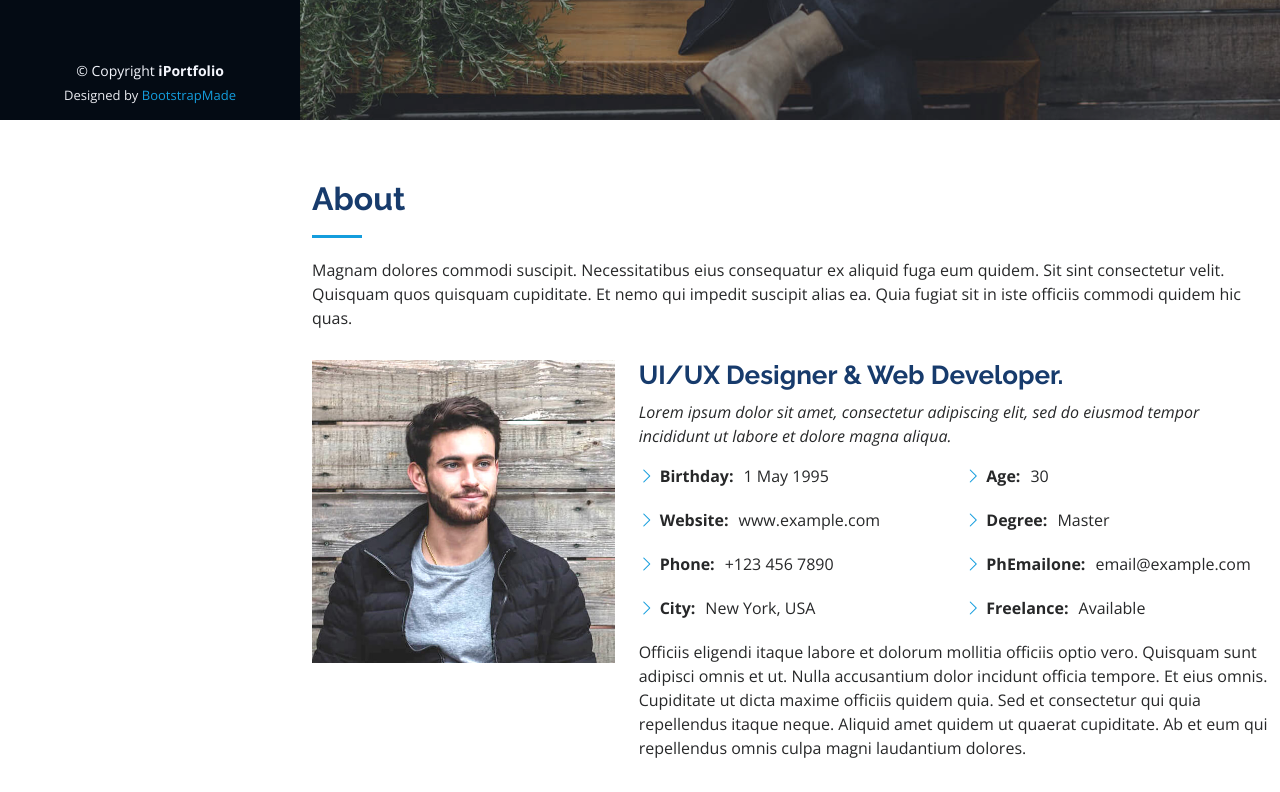
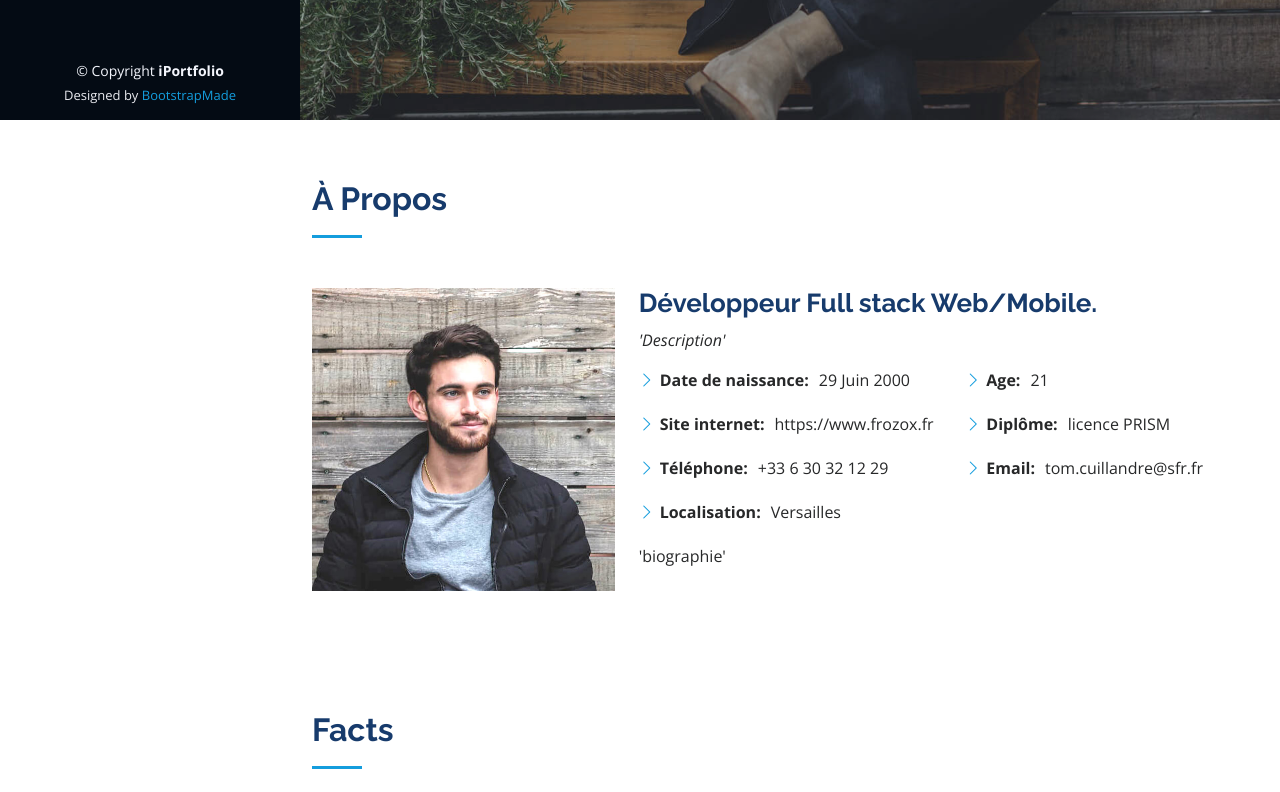
Before and after one commit to Frozox/Portfolio, a React (Create React App) app: page / in a window 1280 px wide. Shown: the part 680-1472 px from the top of the page. Built offline with nearby package versions, Linux system fonts and the light colour scheme.

Commit message:
Passage de la section About en component

```diff
--- a/public/data.json
+++ b/public/data.json
@@ -1,12 +1,15 @@
 {
   "main": {
     "name": "Tom Cuillandre",
+    "birthday": "29 Juin 2000",
+    "age": 21,
+    "degree": "licence PRISM",
     "occupation": "BLS",
-    "description": "",
-    "jobDescription": "",
+    "entitled": "Développeur Full stack Web/Mobile.",
+    "description": "'Description'",
+    "bio": "'biographie'",
     "image": "assets/img/profile-img.jpg",
     "backgroundImage": "",
-    "bio": "",
     "contactmessage": "",
     "email": "tom.cuillandre@sfr.fr",
     "phone": "+33 6 30 32 12 29",
@@ -15,7 +18,7 @@
       "state": "Île-de-France",
       "zip": "78000"
     },
-    "website": "",
+    "website": "https://www.frozox.fr",
     "resumedownload": "",
     "hero": [
       "Designer",
--- a/public/index.html
+++ b/public/index.html
@@ -39,71 +39,8 @@
 
 <body>
     <div id="root"></div>
-    <!-- ======= Mobile nav toggle button ======= -->
-    <i class="bi bi-list mobile-nav-toggle d-xl-none"></i>
 
     <main id="main">
-
-        <!-- ======= About Section ======= -->
-        <section id="about" class="about">
-            <div class="container">
-
-                <div class="section-title">
-                    <h2>About</h2>
-                    <p>Magnam dolores commodi suscipit. Necessitatibus eius consequatur ex aliquid fuga eum quidem. Sit
-                        sint consectetur velit. Quisquam quos quisquam cupiditate. Et nemo qui impedit suscipit alias
-                        ea. Quia fugiat sit in iste officiis commodi quidem hic quas.</p>
-                </div>
-
-                <div class="row">
-                    <div class="col-lg-4" data-aos="fade-right">
-                        <img src="assets/img/profile-img.jpg" class="img-fluid" alt="">
-                    </div>
-                    <div class="col-lg-8 pt-4 pt-lg-0 content" data-aos="fade-left">
-                        <h3>UI/UX Designer &amp; Web Developer.</h3>
-                        <p class="fst-italic">
-                            Lorem ipsum dolor sit amet, consectetur adipiscing elit, sed do eiusmod tempor incididunt ut
-                            labore et dolore
-                            magna aliqua.
-                        </p>
-                        <div class="row">
-                            <div class="col-lg-6">
-                                <ul>
-                                    <li><i class="bi bi-chevron-right"></i> <strong>Birthday:</strong> <span>1 May
-                                            1995</span></li>
-                                    <li><i class="bi bi-chevron-right"></i> <strong>Website:</strong>
-                                        <span>www.example.com</span></li>
-                                    <li><i class="bi bi-chevron-right"></i> <strong>Phone:</strong> <span>+123 456
-                                            7890</span></li>
-                                    <li><i class="bi bi-chevron-right"></i> <strong>City:</strong> <span>New York,
-                                            USA</span></li>
-                                </ul>
-                            </div>
-                            <div class="col-lg-6">
-                                <ul>
-                                    <li><i class="bi bi-chevron-right"></i> <strong>Age:</strong> <span>30</span></li>
-                                    <li><i class="bi bi-chevron-right"></i> <strong>Degree:</strong> <span>Master</span>
-                                    </li>
-                                    <li><i class="bi bi-chevron-right"></i> <strong>PhEmailone:</strong>
-                                        <span>email@example.com</span></li>
-                                    <li><i class="bi bi-chevron-right"></i> <strong>Freelance:</strong>
-                                        <span>Available</span></li>
-                                </ul>
-                            </div>
-                        </div>
-                        <p>
-                            Officiis eligendi itaque labore et dolorum mollitia officiis optio vero. Quisquam sunt
-                            adipisci omnis et ut. Nulla accusantium dolor incidunt officia tempore. Et eius omnis.
-                            Cupiditate ut dicta maxime officiis quidem quia. Sed et consectetur qui quia repellendus
-                            itaque neque. Aliquid amet quidem ut quaerat cupiditate. Ab et eum qui repellendus omnis
-                            culpa magni laudantium dolores.
-                        </p>
-                    </div>
-                </div>
-
-            </div>
-        </section><!-- End About Section -->
-
         <!-- ======= Facts Section ======= -->
         <section id="facts" class="facts">
             <div class="container">
--- a/src/App.js
+++ b/src/App.js
@@ -4,6 +4,7 @@ import $ from 'jquery';
 import './App.css';
 import Header from './Components/Header';
 import Hero from './Components/Hero';
+import About from './Components/About';
 
 class App extends Component {
 
@@ -39,8 +40,12 @@ class App extends Component {
   render() {
     return (
       <div className="App">
+        <i class="bi bi-list mobile-nav-toggle d-xl-none"></i>
         <Header data={{ main: this.state.data.main, nav: this.state.data.nav }} />
         <Hero data={this.state.data.main} />
+        <div id="main">
+          <About data={this.state.data.main} />
+        </div>
       </div>
     );
   }
--- /dev/null
+++ b/src/Components/About.js
@@ -0,0 +1,60 @@
+import React, { Component } from 'react';
+
+class About extends Component {
+    render() {
+        if (this.props.data) {
+            var entitled = this.props.data.entitled;
+            var description = this.props.data.description;
+            var birthday = this.props.data.birthday;
+            var age = this.props.data.age;
+            var website = this.props.data.website;
+            var degree = this.props.data.degree;
+            var phone = this.props.data.phone;
+            var email = this.props.data.email;
+            var city = this.props.data.address.city;
+            var bio = this.props.data.bio;
+
+            return (
+                <section id="about" class="about">
+                    <div class="container">
+                        <div class="section-title">
+                            <h2>À Propos</h2>
+                            {/* <p>Magnam dolores commodi suscipit. Necessitatibus eius consequatur ex aliquid fuga eum quidem. Sit sint consectetur velit. Quisquam quos quisquam cupiditate. Et nemo qui impedit suscipit alias ea. Quia fugiat sit in iste officiis commodi quidem hic quas.</p> */}
+                        </div>
+                        <div class="row">
+                            <div class="col-lg-4" data-aos="fade-right">
+                                <img src="assets/img/profile-img.jpg" class="img-fluid" alt="" />
+                            </div>
+                            <div class="col-lg-8 pt-4 pt-lg-0 content" data-aos="fade-left">
+                                <h3>{entitled}</h3>
+                                <p class="fst-italic">{description}</p>
+                                <div class="row">
+                                    <div class="col-lg-6">
+                                        <ul>
+                                            <li><i class="bi bi-chevron-right"></i><strong>Date de naissance:</strong><span>{birthday}</span></li>
+                                            <li><i class="bi bi-chevron-right"></i><strong>Site internet:</strong><span>{website}</span></li>
+                                            <li><i class="bi bi-chevron-right"></i> <strong>Téléphone:</strong><span>{phone}</span></li>
+                                            <li><i class="bi bi-chevron-right"></i><strong>Localisation:</strong><span>{city}</span></li>
+                                        </ul>
+                                    </div>
+                                    <div class="col-lg-6">
+                                        <ul>
+                                            <li><i class="bi bi-chevron-right"></i><strong>Age:</strong><span>{age}</span></li>
+                                            <li><i class="bi bi-chevron-right"></i><strong>Diplôme:</strong><span>{degree}</span></li>
+                                            <li><i class="bi bi-chevron-right"></i><strong>Email:</strong><span>{email}</span></li>
+                                        </ul>
+                                    </div>
+                                </div>
+                                <p>{bio}</p>
+                            </div>
+                        </div>
+                    </div>
+                </section>
+            );
+        }
+
+        return null;
+    }
+}
+
+export default About
```
